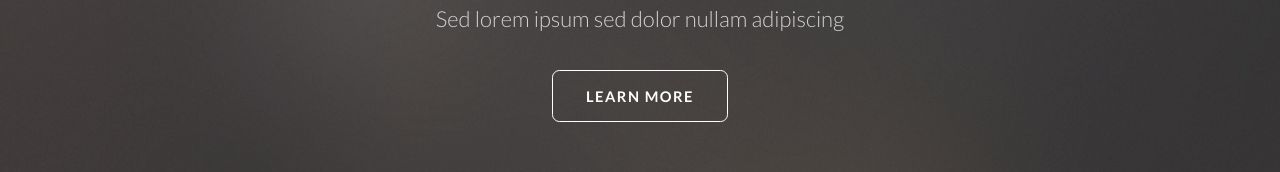
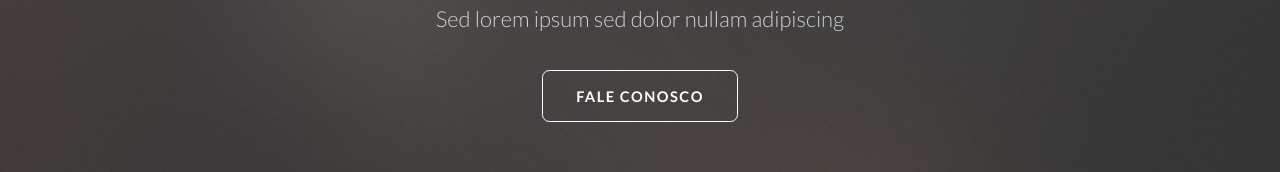
Before and after one commit to adsabner/chatboot_cmp, a website: page index.html in a window 1280 px wide. Shown: the part 224-396 px from the top of the page. Drawn offline with Linux system fonts and the light colour scheme; a script that the page names is missing.

Commit message:
Update index.html

```diff
--- a/index.html
+++ b/index.html
@@ -62,7 +62,7 @@
             <h2>Chatboot Comporte</h2>
             <p>Sed lorem ipsum sed dolor nullam adipiscing</p>
             <ul class="actions">
-                <li><a href="#one" class="button big scrolly">Learn More</a></li>
+                <li><a href="https://api.whatsapp.com/send?phone=554335348443" class="button big scrolly">Fale Conosco</a></li>
             </ul>
         </div>
     </section>
```
